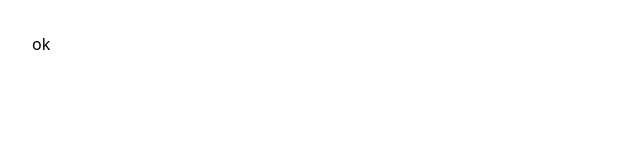
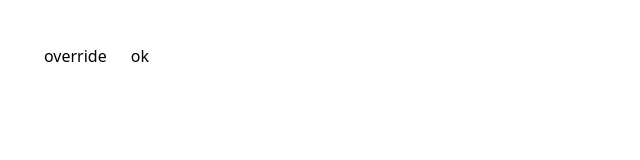
Before and after one commit to pharos-lab/lanthorn, a Vue app: page / in a window 1280 px wide. Shown: the top 160 px of the page, without its empty margins (0-640 px from the left). Built offline with nearby package versions, Linux system fonts and the light colour scheme.

Commit message:
use of theme et useTheme Composable in component

```diff
--- a/package.json
+++ b/package.json
@@ -21,6 +21,7 @@
   },
   "dependencies": {
     "@tailwindcss/vite": "^4.1.10",
+    "tailwind-merge": "^3.3.1",
     "tailwindcss": "^4.1.10",
     "vue": "^3.5.13"
   },
--- a/src/App.vue
+++ b/src/App.vue
@@ -3,6 +3,7 @@
 
 <template>
   <div class="p-8">
+    <Button class="p-3">override</Button>
     <Button>ok</Button>
   </div>
 </template>
--- a/src/components/button/Button.vue
+++ b/src/components/button/Button.vue
@@ -3,6 +3,7 @@
         v-if="props.href"
         :href="props.href"
         class="l-button"
+        :class="pharos?.getClass('button', props.class)"
 
     >
         <slot></slot>
@@ -11,20 +12,20 @@
     <button
         v-else
         type="button"
-
+        :class="pharos?.getClass('button', props.class)"
         class="l-button">
         <slot></slot>
     </button>
 </template>
 
-<script setup>
-import { inject, computed } from 'vue'
+<script setup lang="ts">
+import { inject, type HTMLAttributes } from 'vue'
+import { type Pharos } from '../../types';
 
-const props = defineProps({
-    href: String,
-})
+const props = defineProps<{
+    href: string,
+    class: HTMLAttributes['class']
+}>()
 
-const pharos = inject('pharos')
-
-console.log(pharos);
+const pharos = inject<Pharos>('pharos')
 </script>
--- /dev/null
+++ b/src/composables/useTheme.ts
@@ -0,0 +1,10 @@
+import { type Theme } from "../types"
+import { twMerge } from 'tailwind-merge'
+
+export function useTheme(theme:Theme) {
+    function getClass(component:string, overrideClass = '') {
+        return twMerge(theme.components?.[component]?.class || '', overrideClass)
+    }
+
+    return { theme, getClass }
+}
--- a/src/library.ts
+++ b/src/library.ts
@@ -1,7 +1,7 @@
 import type { App } from 'vue'
 
 import * as components from './components/index.ts';
-
+import { useTheme } from './composables/useTheme';
 import { pharos } from './themes/pharos.ts';
 
 const lantern = {
@@ -11,7 +11,7 @@ const lantern = {
         app.component(componentName, component);
       }
 
-      app.provide('pharos', pharos)
+      app.provide('pharos', useTheme(pharos))
     }
 };
 
--- a/src/themes/pharos.ts
+++ b/src/themes/pharos.ts
@@ -1,3 +1,9 @@
-const pharos = {}
+const pharos = {
+    components: {
+        button: {
+            class: 'px-3 py-2'
+        }
+    }
+}
 
 export { pharos }
--- /dev/null
+++ b/src/types/index.ts
@@ -0,0 +1,12 @@
+export type Theme = {
+  components: {
+    [key: string]: {
+      class?: string
+    }
+  }
+}
+
+export type Pharos = {
+  theme: Theme
+  getClass: (component: string, overrideClass?: string) => string
+}
```
Also changed, not shown: 1 other file (tests, documents, lock files or other folders).
